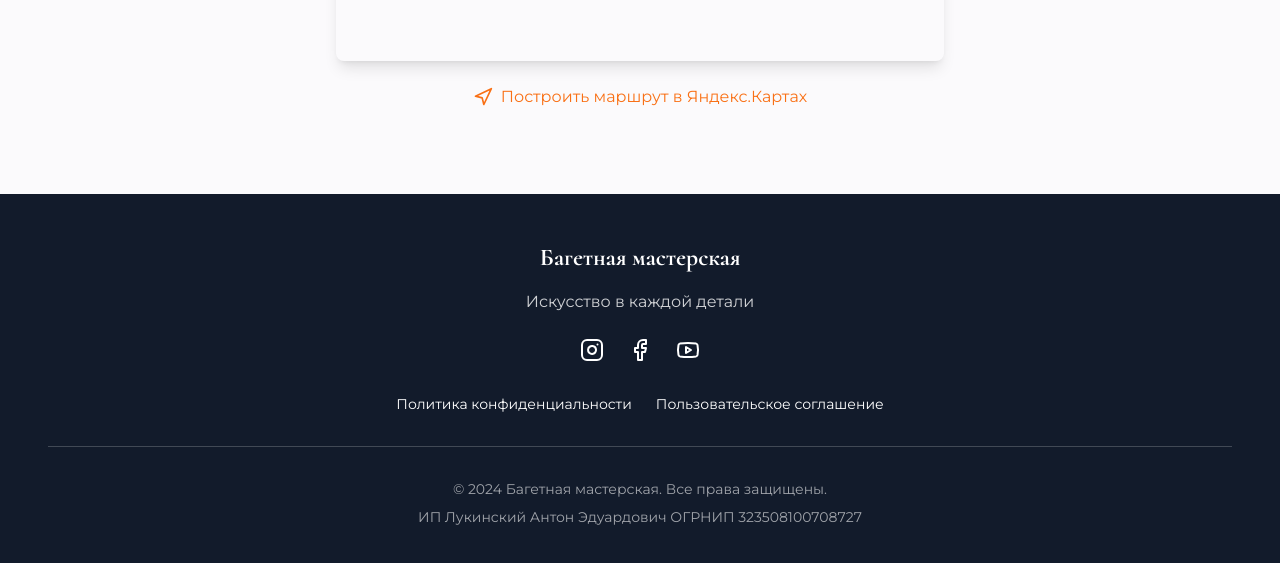
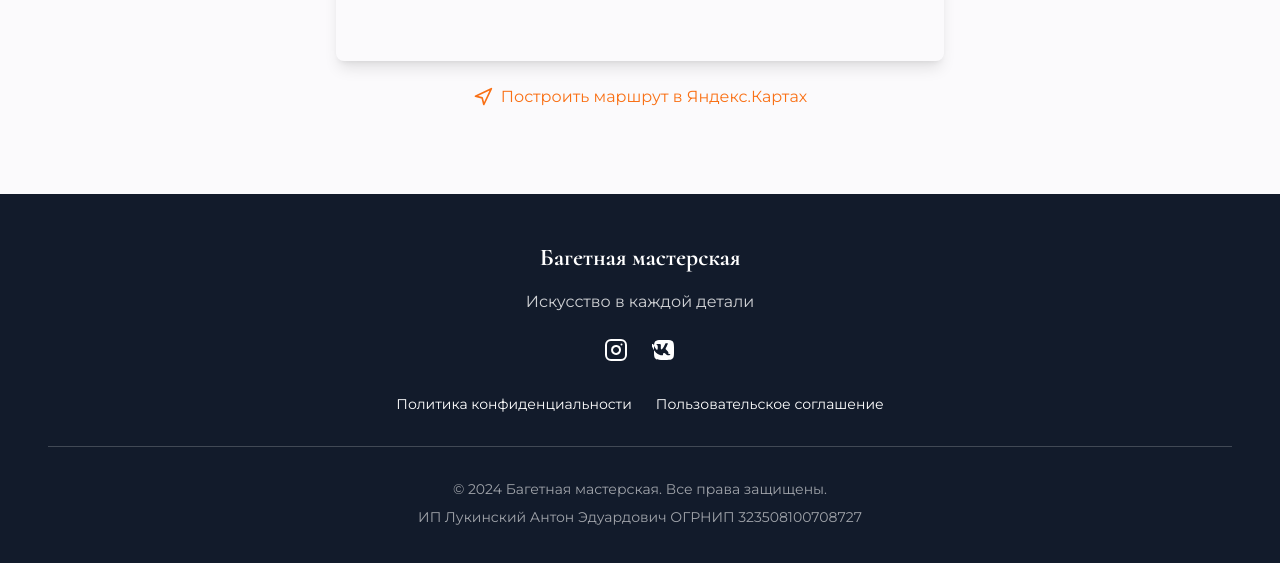
Before and after one commit to pr-poehali-dev/baget-master-project-1, a React (Vite) app: page / in a window 1280 px wide. Shown: the part 5061-5624 px from the top of the page. Built offline with nearby package versions, Linux system fonts and the light colour scheme.

Commit message:
Добавить кнопку VK в футер

```diff
--- a/src/pages/Index.tsx
+++ b/src/pages/Index.tsx
@@ -373,11 +373,10 @@ const Index = () => {
             <a href="#" className="hover:text-accent transition-colors">
               <Icon name="Instagram" size={24} />
             </a>
-            <a href="#" className="hover:text-accent transition-colors">
-              <Icon name="Facebook" size={24} />
-            </a>
-            <a href="#" className="hover:text-accent transition-colors">
-              <Icon name="Youtube" size={24} />
+            <a href="https://vk.com/magbaget" target="_blank" rel="noopener noreferrer" className="hover:text-accent transition-colors">
+              <svg width="24" height="24" viewBox="0 0 24 24" fill="currentColor">
+                <path d="M15.07 2H8.93C3.33 2 2 3.33 2 8.93v6.14C2 20.67 3.33 22 8.93 22h6.14c5.6 0 6.93-1.33 6.93-6.93V8.93C22 3.33 20.67 2 15.07 2zm3.45 14.41c-.29.34-.85.72-1.37.72h-1.24c-.37 0-1.11-.1-1.95-.94-.67-.67-1.31-1.22-1.85-1.22-.14 0-.28.02-.4.07-.49.18-.69.85-.69 1.62 0 .37-.3.67-.67.67h-.73c-.82 0-3.33-.27-5.52-2.53-2.62-2.7-4.95-8.09-5.01-8.22-.19-.45.09-.68.48-.68h1.24c.4 0 .53.24.64.52.12.33 1.17 2.9 2.69 4.72.36.43.64.63.88.63.12 0 .24-.03.34-.1.52-.34.42-2.47.4-2.92 0-.19 0-1.05-.34-1.52-.22-.31-.61-.44-1.01-.52-.06-.02.07-.28.29-.4.47-.26 1.14-.31 1.89-.31h.41c.77.01 1 .06 1.29.13.6.14.6.52.55 1.9-.02.35-.03.74-.03 1.21 0 .1-.01.21-.01.32-.03.69-.06 1.47.37 1.78.09.06.21.09.34.09.22 0 .5-.15.94-.59 1.61-1.95 2.76-4.97 2.81-5.1.08-.15.25-.4.41-.48.09-.04.19-.06.29-.06h1.24c.47 0 .76.21.64.63-.15.54-1.88 4.28-2.1 4.66-.19.31-.25.44 0 .79.18.26.79.77 1.19 1.23.73.82 1.3 1.51 1.45 1.99.16.47-.07.71-.59.71z"/>
+              </svg>
             </a>
           </div>
           <div className="flex justify-center gap-6 mt-8">
```
